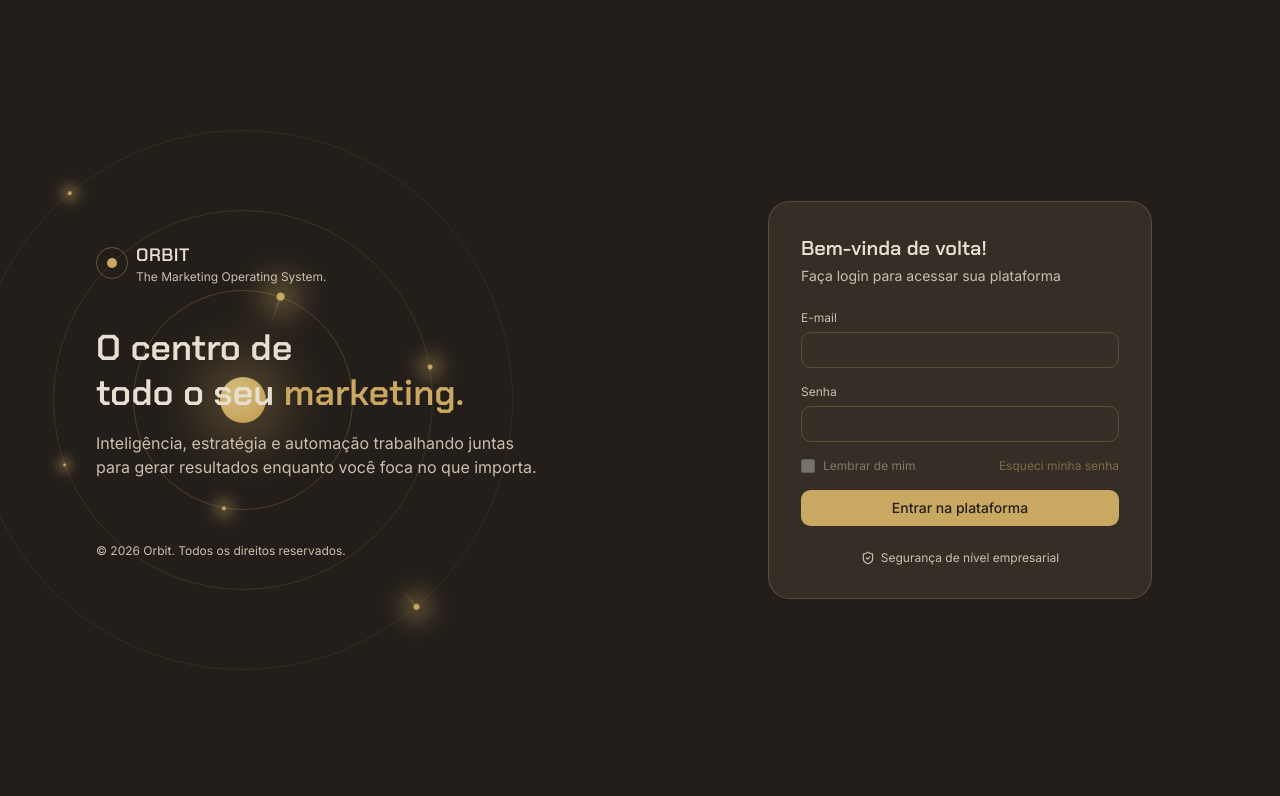
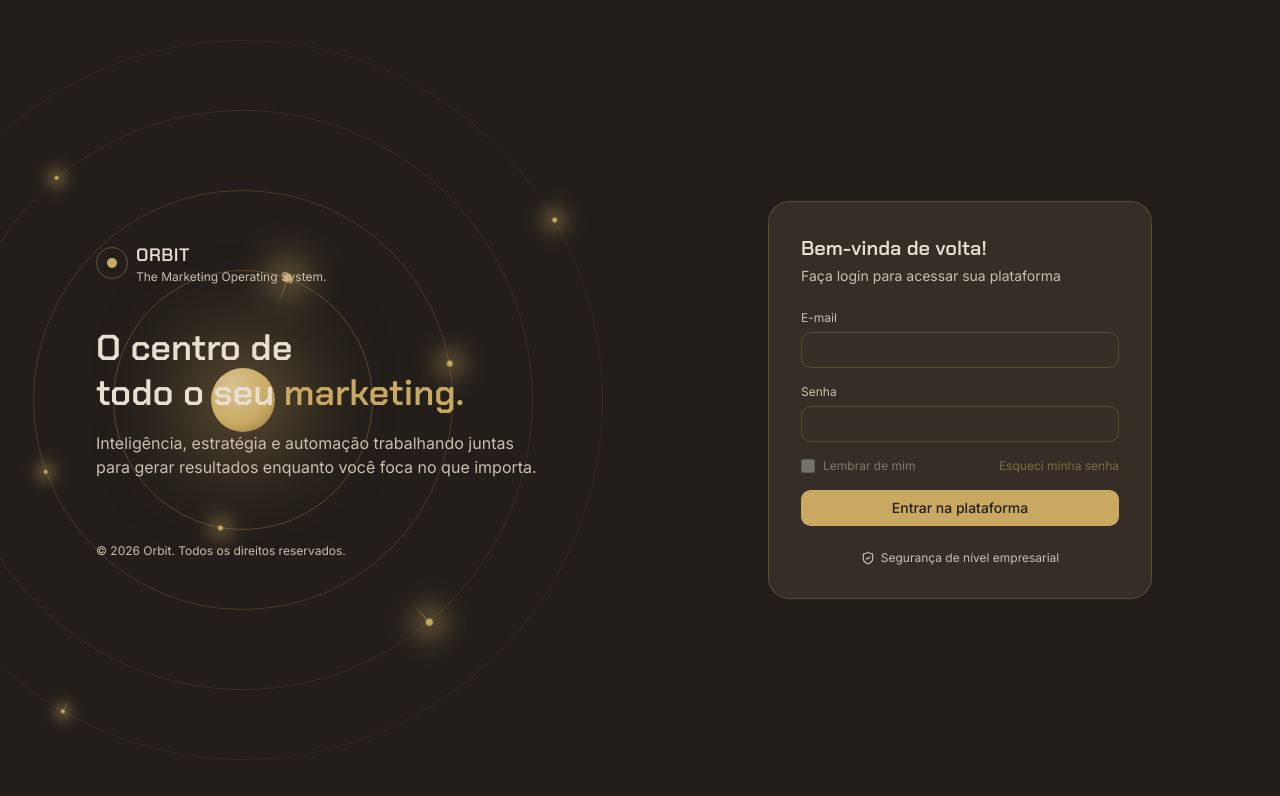
Before and after one commit to advogadaleticiabarros-del/mktecosystem, a Next.js app in the folder apps/web/: page /login in a window 1280 px wide. Shown: the top 796 px of the page. Built offline with nearby package versions, Linux system fonts and the light colour scheme; no server answers.

Commit message:
feat: AmbientGlow mais evidente, com entrada animada e cor por tema

```diff
--- a/apps/web/components/ambient-glow.tsx
+++ b/apps/web/components/ambient-glow.tsx
@@ -1,3 +1,7 @@
+"use client";
+
+import { motion, useReducedMotion } from "framer-motion";
+
 type OrbitNodeProps = {
   ring: number;
   size: number;
@@ -34,8 +38,16 @@ function OrbitNode({ ring, size, duration, reverse, offset = 0, tether }: OrbitN
 }
 
 export function AmbientGlow() {
+  const reduzirMovimento = useReducedMotion();
+
   return (
-    <div className="pointer-events-none absolute inset-0 overflow-hidden" aria-hidden="true">
+    <motion.div
+      className="pointer-events-none absolute inset-0 overflow-hidden"
+      aria-hidden="true"
+      initial={reduzirMovimento ? false : { opacity: 0, scale: 0.85 }}
+      animate={{ opacity: 1, scale: 1 }}
+      transition={{ duration: 0.9, ease: "easeOut" }}
+    >
       <style>{`
         @keyframes orbit-spin {
           from { transform: rotate(0deg); }
@@ -47,30 +59,35 @@ export function AmbientGlow() {
         <div
           className="absolute left-1/2 top-1/2 -translate-x-1/2 -translate-y-1/2 rounded-full"
           style={{
-            width: 46,
-            height: 46,
-            background: "radial-gradient(circle at 35% 30%, var(--color-dourado-light, #d4bc7d), var(--primary) 60%, var(--color-dourado-dark, #b8943f) 100%)",
-            boxShadow: "0 0 60px 14px color-mix(in srgb, var(--primary) 45%, transparent)",
+            width: 64,
+            height: 64,
+            background: "radial-gradient(circle at 35% 30%, color-mix(in srgb, var(--primary) 70%, white), var(--primary) 60%, color-mix(in srgb, var(--primary) 70%, black) 100%)",
+            boxShadow: "0 0 90px 22px color-mix(in srgb, var(--primary) 50%, transparent)",
           }}
         />
 
         <div
-          className="absolute left-1/2 top-1/2 h-[220px] w-[220px] -translate-x-1/2 -translate-y-1/2 rounded-full border border-primary/25"
+          className="absolute left-1/2 top-1/2 h-[260px] w-[260px] -translate-x-1/2 -translate-y-1/2 rounded-full border border-primary/30"
         />
         <div
-          className="absolute left-1/2 top-1/2 h-[380px] w-[380px] -translate-x-1/2 -translate-y-1/2 rounded-full border border-primary/15"
+          className="absolute left-1/2 top-1/2 h-[420px] w-[420px] -translate-x-1/2 -translate-y-1/2 rounded-full border border-primary/20"
         />
         <div
-          className="absolute left-1/2 top-1/2 h-[540px] w-[540px] -translate-x-1/2 -translate-y-1/2 rounded-full border border-primary/10"
+          className="absolute left-1/2 top-1/2 h-[580px] w-[580px] -translate-x-1/2 -translate-y-1/2 rounded-full border border-primary/12"
+        />
+        <div
+          className="absolute left-1/2 top-1/2 h-[720px] w-[720px] -translate-x-1/2 -translate-y-1/2 rounded-full border border-primary/8"
         />
 
-        <OrbitNode ring={220} size={8} duration={22} offset={20} tether />
-        <OrbitNode ring={220} size={4} duration={26} offset={190} reverse />
-        <OrbitNode ring={380} size={5} duration={38} offset={80} reverse />
-        <OrbitNode ring={380} size={3} duration={34} offset={250} />
-        <OrbitNode ring={540} size={6} duration={55} offset={140} tether />
-        <OrbitNode ring={540} size={3.5} duration={48} offset={320} reverse />
+        <OrbitNode ring={260} size={9} duration={20} offset={20} tether />
+        <OrbitNode ring={260} size={5} duration={24} offset={190} reverse />
+        <OrbitNode ring={420} size={6} duration={34} offset={80} reverse />
+        <OrbitNode ring={420} size={4} duration={30} offset={250} />
+        <OrbitNode ring={580} size={7} duration={48} offset={140} tether />
+        <OrbitNode ring={580} size={4} duration={42} offset={320} reverse />
+        <OrbitNode ring={720} size={5} duration={64} offset={60} />
+        <OrbitNode ring={720} size={3.5} duration={58} offset={210} reverse tether />
       </div>
-    </div>
+    </motion.div>
   );
 }
```
